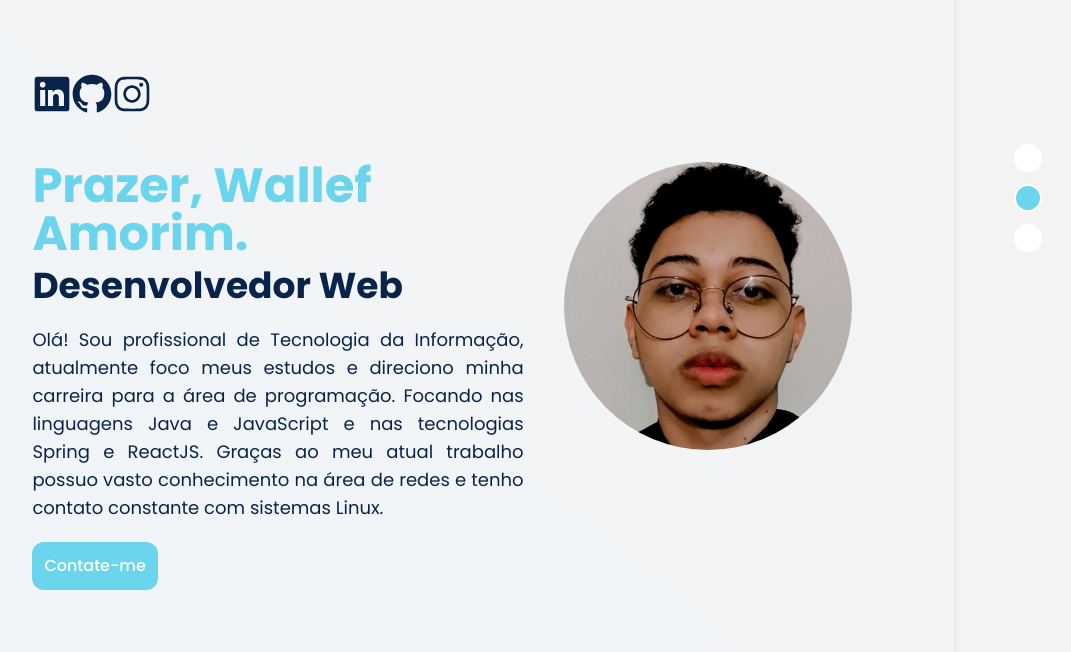
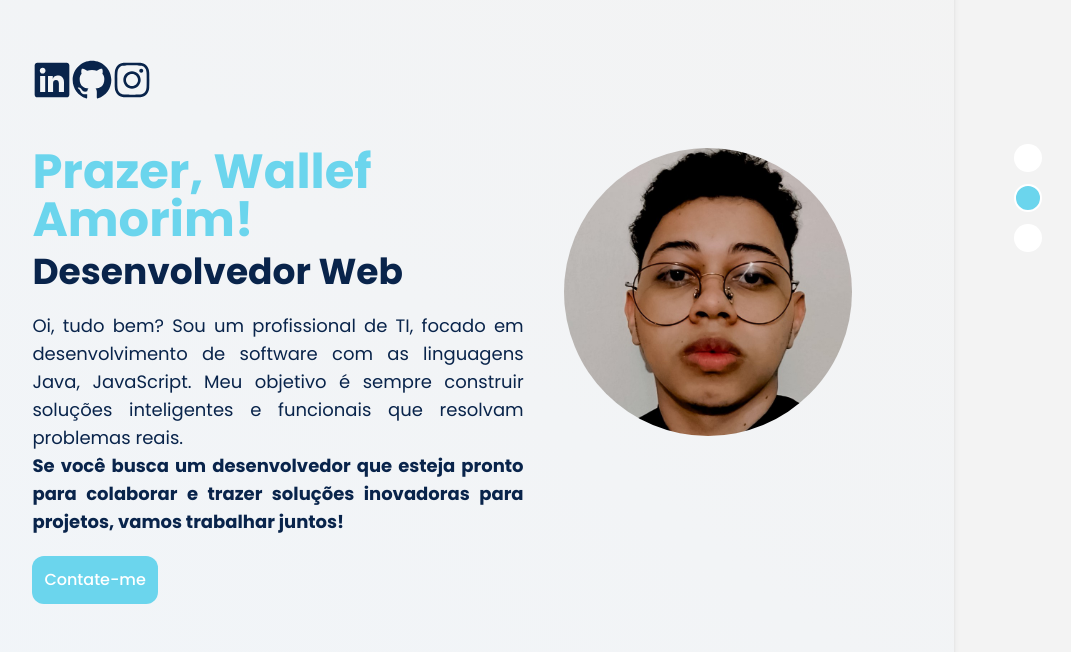
Before and after one commit to wvll3f/personal-site, a Next.js app: page / in a window 1280 px wide. Shown: the part 148-800 px from the top of the page, without its empty margins (198-1269 px from the left). Built offline with nearby package versions, Linux system fonts and the light colour scheme.

Commit message:
testando novos textos

```diff
--- a/src/components/Home.tsx
+++ b/src/components/Home.tsx
@@ -28,11 +28,13 @@ function HomeComp({ id }: { id: string | null }) {
 
             <div className="w-4/5 flex flex-col-reverse md:flex-row md:justify-between gap-10" >
                 <aside className='flex-1' >
-                    <h1 className='font-bold text-base md:text-5xl flex text-blueLight gap-2' >Prazer,  Wallef Amorim.</h1>
+                    <h1 className='font-bold text-base md:text-5xl flex text-blueLight gap-2' >Prazer,  Wallef Amorim!</h1>
 
                     <h2 className='font-bold text-base lg:text-4xl mt-2' >Desenvolvedor Web</h2>
 
-                    <p className='text-xs lg:text-lg text-justify mt-5' >Olá! Sou profissional de Tecnologia da Informação, atualmente foco meus estudos e direciono minha carreira para a área de programação. Focando nas linguagens Java e JavaScript e nas tecnologias Spring e ReactJS. Graças ao meu atual trabalho possuo vasto conhecimento na área de redes e tenho contato constante com sistemas Linux.</p>
+                    <p className='text-xs lg:text-lg text-justify mt-5' >Oi, tudo bem? Sou um profissional de TI, focado em desenvolvimento de software com as linguagens Java, JavaScript. Meu objetivo é sempre construir soluções inteligentes e funcionais que resolvam problemas reais. <br />
+                    <strong>Se você busca um desenvolvedor que esteja pronto para colaborar e trazer  soluções inovadoras para projetos, vamos trabalhar juntos!</strong>
+                    </p>
 
                     <button className=" mt-5 p-3 text-white bg-blueLight hover:bg-blueDark  font-medium rounded-xl text-md dark:bg-blueLight dark:hover:bg-blueDark">
                         <a href="https://api.whatsapp.com/send/?phone=71992469763&text=Ola%20Wallef%2C%20tudo%20bem%3F%20Vim%20pelo%20seu%20site%21&type=phone_number&app_absent=0 h-full w-full" target="_blank" >Contate-me</a>
```
